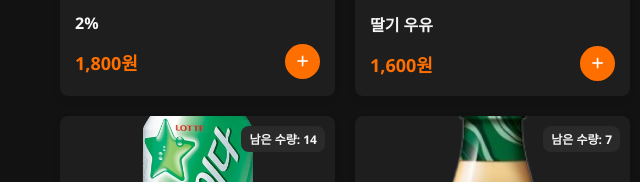
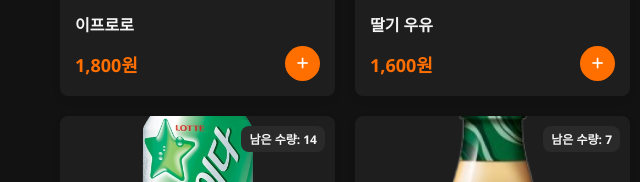
Before and after one commit to jeongbin01/Smart-Convenience-Kiosk, a plain HTML site: page index.html in a window 1280 px wide. Shown: the part 1697-1879 px from the top of the page, 0-640 px from the left. Drawn offline with Linux system fonts and the light colour scheme; files whose address does not match are found by name.

Commit message:
편의점 키오스크 기능

```diff
--- a/JS/products.js
+++ b/JS/products.js
@@ -130,11 +130,11 @@ const products = [
   },
   {
     id: "17",
-    name: "2%",
+    name: "이프로로",
     price: 1800,
     category: "beverage",
     inventory: 9,
-    image: "img/2%.png"
+    image: "img/이프로.png"
   },
   {
     id: "18",
```
Also changed, not shown: index.html (+2 -2 lines), img/이프로.png (renamed from img/2%.png).
